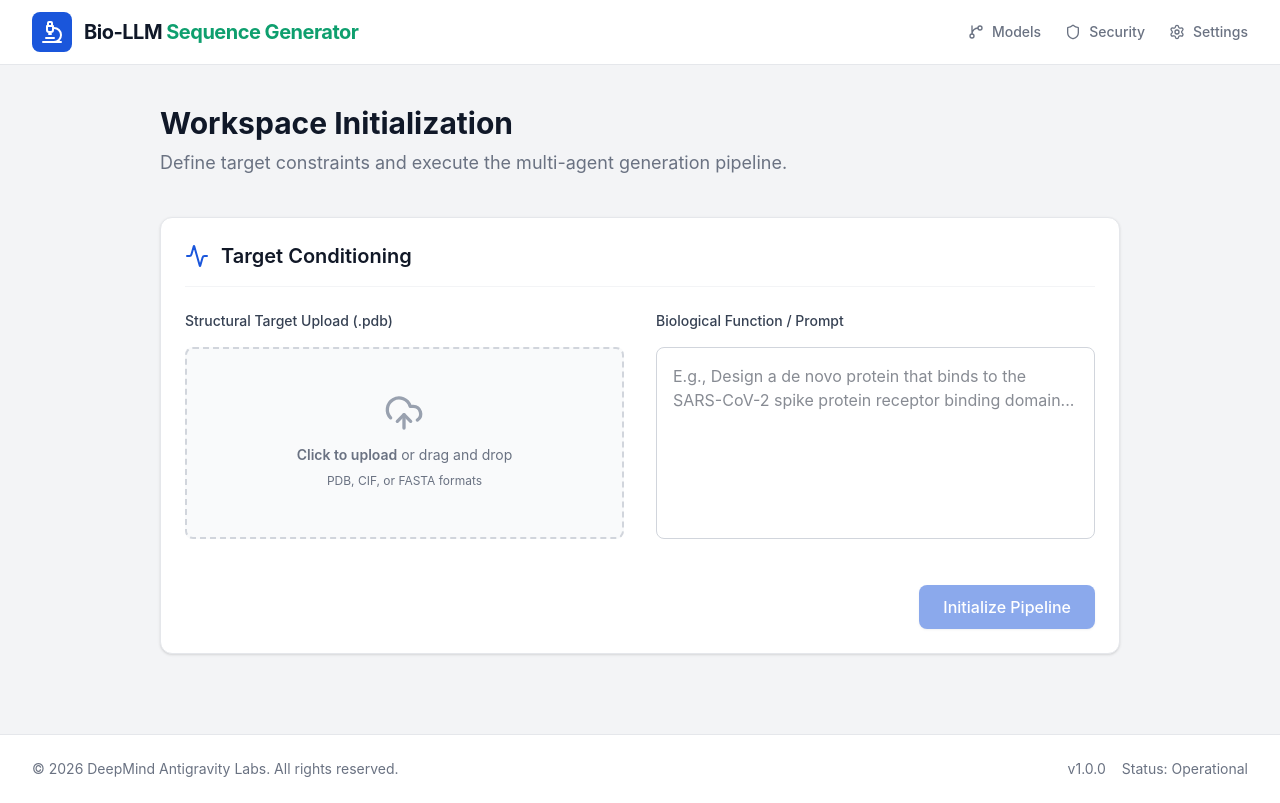
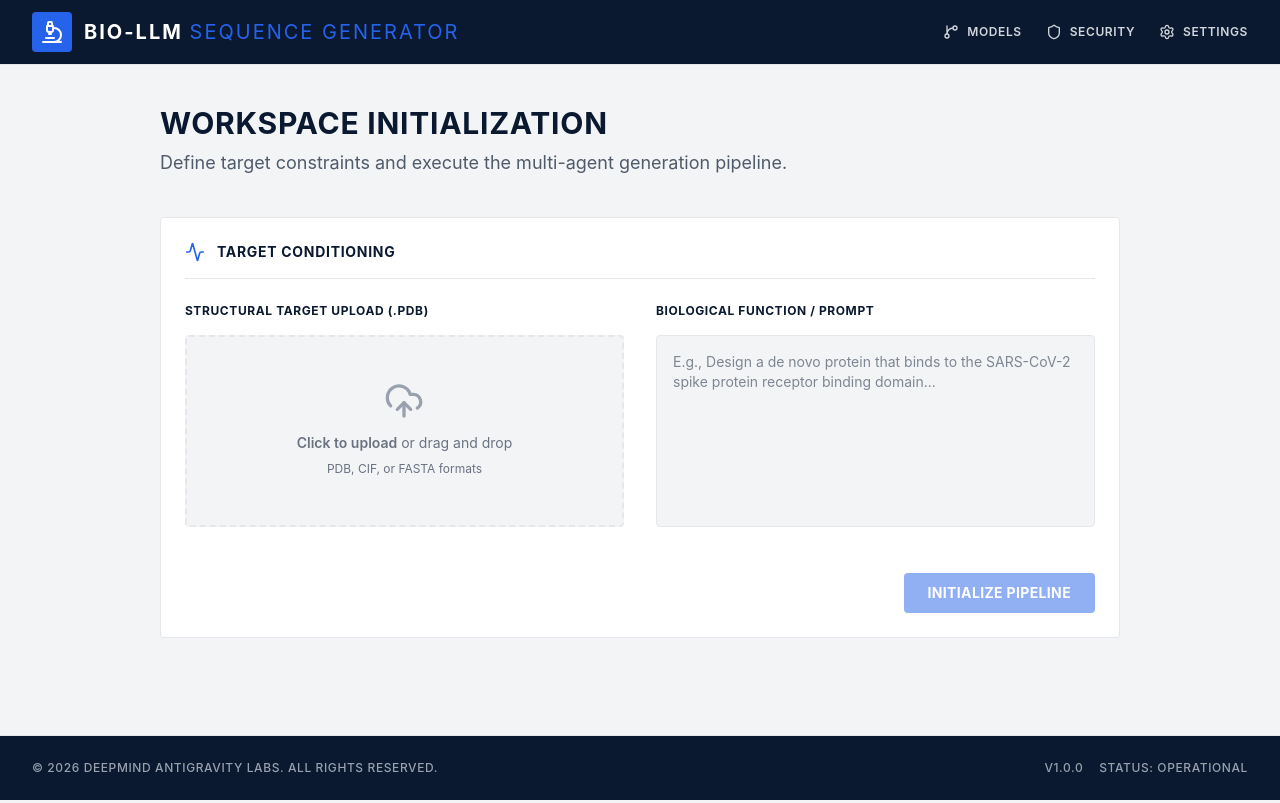
Before and after one commit to tokitahmidornob/BioFold, a React (Vite) app in the folder frontend/: page / in a window 1280 px wide. Built offline with nearby package versions, Linux system fonts and the light colour scheme.

Commit message:
tsx Upodated

```diff
--- a/frontend/src/App.tsx
+++ b/frontend/src/App.tsx
@@ -9,26 +9,26 @@ function App() {
   const [targetPrompt, setTargetPrompt] = useState('');
 
   return (
-    <div className="min-h-screen flex flex-col font-sans">
-      <header className="bg-white border-b border-gray-200 sticky top-0 z-50">
+    <div className="min-h-screen flex flex-col font-sans bg-alpha-bg text-alpha-dark">
+      <header className="bg-alpha-dark border-b border-alpha-border sticky top-0 z-50">
         <div className="max-w-7xl mx-auto px-4 sm:px-6 lg:px-8">
           <div className="flex justify-between items-center h-16">
             <div className="flex items-center space-x-3">
-              <div className="bg-scientific-blue p-2 rounded-lg">
+              <div className="bg-alpha-accent p-2 rounded-sm">
                 <Microscope className="w-6 h-6 text-white" />
               </div>
-              <h1 className="text-xl font-bold text-gray-900 tracking-tight">Bio-LLM <span className="text-scientific-teal">Sequence Generator</span></h1>
+              <h1 className="text-xl font-bold text-white tracking-widest uppercase">Bio-LLM <span className="text-alpha-accent font-normal">Sequence Generator</span></h1>
             </div>
             <nav className="flex space-x-6">
-              <a href="#" className="text-gray-500 hover:text-scientific-blue flex items-center space-x-2 text-sm font-medium transition-colors">
+              <a href="#" className="text-gray-300 hover:text-white flex items-center space-x-2 text-xs font-semibold tracking-wider uppercase transition-colors">
                 <GitBranch className="w-4 h-4" />
                 <span>Models</span>
               </a>
-              <a href="#" className="text-gray-500 hover:text-scientific-blue flex items-center space-x-2 text-sm font-medium transition-colors">
+              <a href="#" className="text-gray-300 hover:text-white flex items-center space-x-2 text-xs font-semibold tracking-wider uppercase transition-colors">
                 <Shield className="w-4 h-4" />
                 <span>Security</span>
               </a>
-              <a href="#" className="text-gray-500 hover:text-scientific-blue flex items-center space-x-2 text-sm font-medium transition-colors">
+              <a href="#" className="text-gray-300 hover:text-white flex items-center space-x-2 text-xs font-semibold tracking-wider uppercase transition-colors">
                 <Settings className="w-4 h-4" />
                 <span>Settings</span>
               </a>
@@ -39,8 +39,8 @@ function App() {
 
       <main className="flex-1 max-w-5xl mx-auto w-full px-4 sm:px-6 lg:px-8 py-10 space-y-10">
         <header className="space-y-2">
-          <h2 className="text-3xl font-bold text-gray-900">Workspace Initialization</h2>
-          <p className="text-gray-500 text-lg">Define target constraints and execute the multi-agent generation pipeline.</p>
+          <h2 className="text-3xl font-bold text-alpha-dark tracking-wide uppercase">Workspace Initialization</h2>
+          <p className="text-alpha-dark/70 text-lg">Define target constraints and execute the multi-agent generation pipeline.</p>
         </header>
 
         <section>
@@ -63,8 +63,8 @@ function App() {
         </section>
       </main>
 
-      <footer className="bg-white border-t border-gray-200 mt-auto">
-        <div className="max-w-7xl mx-auto px-4 sm:px-6 lg:px-8 py-6 flex justify-between items-center text-sm text-gray-500">
+      <footer className="bg-alpha-dark border-t border-alpha-border mt-auto">
+        <div className="max-w-7xl mx-auto px-4 sm:px-6 lg:px-8 py-6 flex justify-between items-center text-xs tracking-wider uppercase font-medium text-gray-400">
           <p>&copy; 2026 DeepMind Antigravity Labs. All rights reserved.</p>
           <div className="flex space-x-4">
             <span>v1.0.0</span>
--- a/frontend/src/components/MolecularViewer.tsx
+++ b/frontend/src/components/MolecularViewer.tsx
@@ -1,5 +1,6 @@
 import React, { useEffect, useRef, useState } from 'react';
 import * as $3Dmol from '3dmol';
+import { RefreshCw, Download } from 'lucide-react';
 
 interface MolecularViewerProps {
   pdbData?: string;
@@ -15,7 +16,7 @@ export const MolecularViewer: React.FC<MolecularViewerProps> = ({ pdbData }) =>
 
     // Initialize the viewer
     const viewer = $3Dmol.createViewer(viewerRef.current, {
-      backgroundColor: 'white'
+      backgroundColor: '#0A192F'
     });
 
     // We'll use a sample mock PDB string if none is provided
@@ -56,11 +57,11 @@ ATOM     12  O   GLU A   2      23.864  12.441  22.846  1.00 41.77           O
   }, [pdbData]);
 
   return (
-    <div className="relative w-full h-[500px] border border-gray-200 rounded-lg overflow-hidden bg-white">
+    <div className="relative w-full h-[500px] border border-alpha-border rounded-sm overflow-hidden bg-alpha-dark">
       {hasError ? (
-        <div className="absolute inset-0 flex flex-col items-center justify-center text-gray-500 bg-gray-50">
-          <p className="font-semibold text-lg">Preview Unavailable</p>
-          <p className="text-sm">The generated structure data could not be visualized.</p>
+        <div className="absolute inset-0 flex flex-col items-center justify-center text-alpha-dark/50 bg-alpha-bg">
+          <p className="font-bold text-sm tracking-wide uppercase">Preview Unavailable</p>
+          <p className="text-xs">The generated structure data could not be visualized.</p>
         </div>
       ) : (
         <>
@@ -68,8 +69,18 @@ ATOM     12  O   GLU A   2      23.864  12.441  22.846  1.00 41.77           O
             ref={viewerRef}
             className="absolute inset-0 w-full h-full"
           />
-          <div className="absolute top-4 left-4 bg-white/90 backdrop-blur-sm px-3 py-1.5 rounded-md text-xs font-medium text-gray-700 shadow-sm border border-gray-200">
-            Interactive 3D Viewer
+          <div className="absolute top-4 left-4 right-4 flex justify-between items-center z-10">
+            <div className="bg-alpha-dark/80 backdrop-blur-sm px-3 py-1.5 rounded-sm text-xs font-bold tracking-wider uppercase text-white shadow-sm border border-white/10">
+              Interactive 3D Viewer
+            </div>
+            <div className="flex space-x-2">
+              <button className="bg-alpha-dark/80 backdrop-blur-sm p-1.5 rounded-sm border border-white/10 text-white hover:bg-white/10 transition-colors" title="Reset View">
+                <RefreshCw className="w-4 h-4" />
+              </button>
+              <button className="bg-alpha-dark/80 backdrop-blur-sm p-1.5 rounded-sm border border-white/10 text-white hover:bg-white/10 transition-colors" title="Download PDB">
+                <Download className="w-4 h-4" />
+              </button>
+            </div>
           </div>
         </>
       )}
--- a/frontend/src/components/TargetConditioning.tsx
+++ b/frontend/src/components/TargetConditioning.tsx
@@ -44,19 +44,19 @@ export const TargetConditioning: React.FC<TargetConditioningProps> = ({ onStartP
   };
 
   return (
-    <div className="bg-white rounded-xl shadow-sm border border-gray-200 p-6 space-y-6">
-      <div className="flex items-center space-x-3 border-b border-gray-100 pb-4">
-        <Activity className="text-scientific-blue w-6 h-6" />
-        <h2 className="text-xl font-semibold text-scientific-dark">Target Conditioning</h2>
+    <div className="bg-alpha-card rounded-sm border border-alpha-border p-6 space-y-6">
+      <div className="flex items-center space-x-3 border-b border-alpha-border pb-4">
+        <Activity className="text-alpha-accent w-5 h-5" />
+        <h2 className="text-sm font-bold text-alpha-dark tracking-wider uppercase">Target Conditioning</h2>
       </div>
 
       <div className="grid grid-cols-1 md:grid-cols-2 gap-8">
         <div className="space-y-4">
-          <label className="block text-sm font-medium text-gray-700">Structural Target Upload (.pdb)</label>
+          <label className="block text-xs font-bold text-alpha-dark uppercase tracking-wider">Structural Target Upload (.pdb)</label>
           <div
             className={cn(
-              "relative flex flex-col items-center justify-center w-full h-48 border-2 border-dashed rounded-lg transition-colors",
-              dragActive ? "border-scientific-blue bg-blue-50" : "border-gray-300 bg-gray-50 hover:bg-gray-100"
+              "relative flex flex-col items-center justify-center w-full h-48 border-2 border-dashed rounded-sm transition-colors",
+              dragActive ? "border-alpha-accent bg-alpha-accent/5" : "border-alpha-border bg-alpha-bg hover:bg-gray-200"
             )}
             onDragEnter={handleDrag}
             onDragLeave={handleDrag}
@@ -64,7 +64,7 @@ export const TargetConditioning: React.FC<TargetConditioningProps> = ({ onStartP
             onDrop={handleDrop}
           >
             {file ? (
-              <div className="flex flex-col items-center space-y-2 text-scientific-teal">
+              <div className="flex flex-col items-center space-y-2 text-alpha-accent">
                 <File className="w-10 h-10" />
                 <span className="text-sm font-medium">{file.name}</span>
                 <button onClick={() => setFile(null)} className="text-xs text-red-500 hover:underline">Remove</button>
@@ -81,9 +81,9 @@ export const TargetConditioning: React.FC<TargetConditioningProps> = ({ onStartP
         </div>
 
         <div className="space-y-4">
-          <label className="block text-sm font-medium text-gray-700">Biological Function / Prompt</label>
+          <label className="block text-xs font-bold text-alpha-dark uppercase tracking-wider">Biological Function / Prompt</label>
           <textarea
-            className="w-full h-48 p-4 border border-gray-300 rounded-lg focus:ring-2 focus:ring-scientific-blue focus:border-scientific-blue outline-none resize-none"
+            className="w-full h-48 p-4 border border-alpha-border bg-alpha-bg rounded-sm focus:ring-1 focus:ring-alpha-accent focus:border-alpha-accent outline-none resize-none text-sm"
             placeholder="E.g., Design a de novo protein that binds to the SARS-CoV-2 spike protein receptor binding domain..."
             value={textTarget}
             onChange={(e) => setTextTarget(e.target.value)}
@@ -95,7 +95,7 @@ export const TargetConditioning: React.FC<TargetConditioningProps> = ({ onStartP
         <button
           onClick={() => onStartPipeline(textTarget)}
           disabled={(!file && !textTarget) || isLoading}
-          className="bg-scientific-blue hover:bg-blue-700 text-white font-medium py-2.5 px-6 rounded-lg shadow-sm transition-colors disabled:opacity-50 disabled:cursor-not-allowed"
+          className="bg-alpha-accent hover:bg-blue-700 text-white text-sm tracking-wide uppercase font-bold py-2.5 px-6 rounded-sm transition-colors disabled:opacity-50 disabled:cursor-not-allowed"
         >
           {isLoading ? 'Initializing...' : 'Initialize Pipeline'}
         </button>
--- a/frontend/src/index.css
+++ b/frontend/src/index.css
@@ -1,13 +1,14 @@
 @import "tailwindcss";
 
 @theme {
-  --color-scientific-blue: #1a56db;
-  --color-scientific-teal: #0e9f6e;
-  --color-scientific-gray: #f3f4f6;
-  --color-scientific-dark: #111827;
-  --color-scientific-light: #ffffff;
+  --color-alpha-dark: #0A192F;
+  --color-alpha-bg: #F3F4F6;
+  --color-alpha-card: #FFFFFF;
+  --color-alpha-accent: #2563EB;
+  --color-alpha-success: #059669;
+  --color-alpha-border: #E5E7EB;
 }
 
 body {
-  @apply bg-gray-100 text-gray-900 antialiased;
+  @apply bg-alpha-bg text-alpha-dark antialiased;
 }
--- a/frontend/tailwind.config.js
+++ b/frontend/tailwind.config.js
@@ -7,12 +7,13 @@ export default {
   theme: {
     extend: {
       colors: {
-        scientific: {
-          blue: '#1a56db',
-          teal: '#0e9f6e',
-          gray: '#f3f4f6',
-          dark: '#111827',
-          light: '#ffffff'
+        alpha: {
+          dark: '#0A192F',
+          bg: '#F3F4F6',
+          card: '#FFFFFF',
+          accent: '#2563EB',
+          success: '#059669',
+          border: '#E5E7EB',
         }
       },
       fontFamily: {
```
Also changed, not shown: frontend/src/components/PipelineDashboard.tsx (+48 -16 lines).
